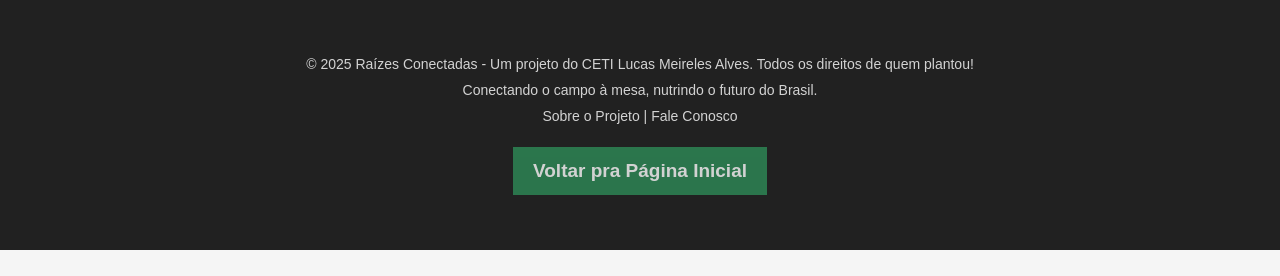
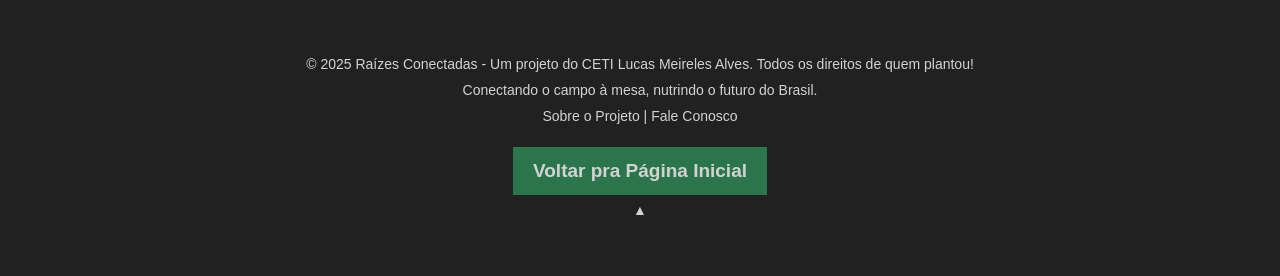
Before and after one commit to raizesconectadas/raizesconectadas.github.io, a Flask app: page /agricultores in a window 1280 px wide. Shown: the part 2384-2660 px from the top of the page. Before the commit the page ends 2634 px from the top, so only its background shows below. Run offline with Flask 3, Linux system fonts and the light colour scheme.

Commit message:
foi adicionado um botão de volta ao inicio

```diff
--- a/templates/agricultores.html
+++ b/templates/agricultores.html
@@ -75,6 +75,8 @@
             <p>
                 <a href="{{ url_for('index') }}" class="button">Voltar pra Página Inicial</a>
             </p>
+            <p><a href="#" id="botaoVoltarAoTopo" class="voltar-ao-topo" title="Voltar ao Topo">
+             &#9650; </a><p>
         </div>
     </footer>
 </body>
```
